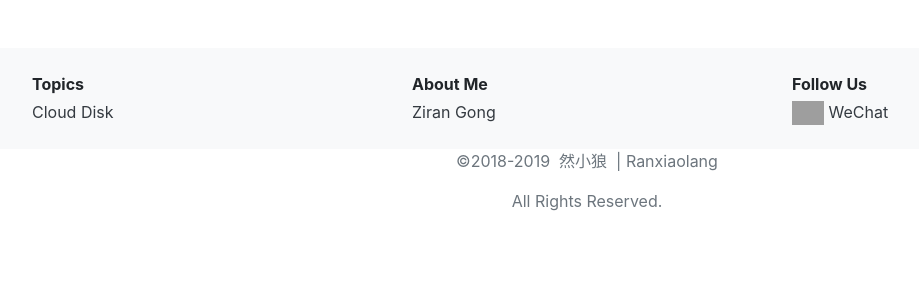
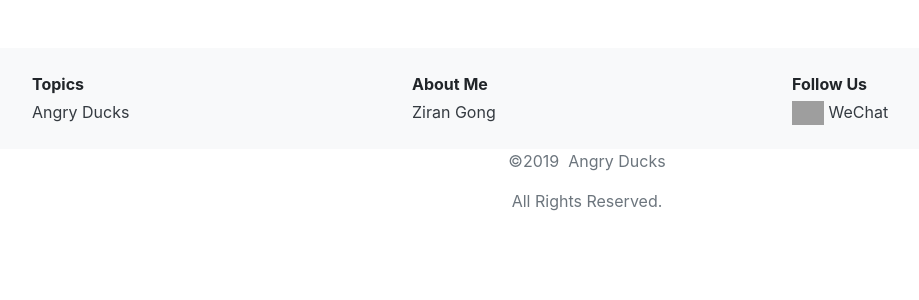
Before and after one commit to nature1995/angry-duckhacks, a Flask app: template templates/theme.html in a window 1280 px wide. Shown: the part 87-387 px from the top of the page, without its empty margins (53-972 px from the left). Run offline with Flask 2, Linux system fonts and the light colour scheme; the template is opened without the code that fills it, so the values that code supplies are empty; some libraries are stand-ins or nearby versions; grey boxes are pictures that could not be loaded.

Commit message:
Update
Update

```diff
--- a/templates/index.html
+++ b/templates/index.html
@@ -33,7 +33,7 @@
   {% block content %}
     <div class="container">
 
-      <h1>Angry Duck</h1>
+      <h1>Angry Ducks</h1>
       <p class="page-description">Speech Sentiment Text Recorder</p>
 
       <div class="app">
--- a/templates/theme.html
+++ b/templates/theme.html
@@ -3,12 +3,12 @@
   <head>
     <meta charset="utf-8">
     <meta name="viewport" content="width=device-width, initial-scale=1, shrink-to-fit=no">
-    <meta name="description" content="然小狼 | ranxiaolang.com">
+    <meta name="description" content="Angry Ducks | Speech Sentiment Text Recorder">
     <meta name="viewport" content="width=device-width, initial-scale=1, shrink-to-fit=no">
-    <meta name="author" content="Ziran Gong">
+    <meta name="author" content="Ziran Gong Team">
     <link rel="icon" href="{{ url_for('static',filename='images/favicon.ico')}}">
 
-    <title>然小狼 | ranxiaolang.com</title>
+    <title>Angry Ducks | Speech Sentiment Text Recorder</title>
 
 
     {% block style %}
@@ -40,7 +40,7 @@
               Article
               </a>
               <div class="dropdown-menu text-right" aria-labelledby="navbarDropdownMenuLink">
-                  <a class="dropdown-item" href=#>ROG</a>
+                  <a class="dropdown-item" href="./">Angry Ducks</a>
               </div>
               </li>
 
@@ -50,9 +50,7 @@
               Resource
               </a>
               <div class="dropdown-menu text-right" aria-labelledby="navbarDropdownMenuLink">
-                  <a class="dropdown-item" href="#">Baidu-Cloud</a>
-                  <a class="dropdown-item" href="#">Snake</a>
-                  <a class="dropdown-item"href="#">2048</a>
+                  <a class="dropdown-item" href="./">Angry Ducks</a>
               </div>
               </li>
 
@@ -62,9 +60,7 @@
               Tools
               </a>
               <div class="dropdown-menu text-right" aria-labelledby="navbarDropdownMenuLink">
-                  <a class="dropdown-item" href="#">Software</a>
-                  <a class="dropdown-item" href="#">Document</a>
-                  <a class="dropdown-item" href="#">IOT</a>
+                  <a class="dropdown-item" href="./">Angry Ducks</a>
               </div>
               </li>
 
@@ -94,8 +90,8 @@
             <div class="col-sm">
                 <dt class="mb-1 mt-2">Topics</dt>
                 <dd class="mb-0">
-                    <a class="text-dark" href="http://www.ranxiaolang.com:8000">
-                        Cloud Disk</a>
+                    <a class="text-dark" href="./">
+                        Angry Ducks</a>
                 </dd>
              </div>
             <div class="col-sm">
@@ -117,7 +113,7 @@
 
     <footer class="text-muted">
       <div class="container">
-        <p align="center"> ©2018-2019&nbsp;&nbsp;然小狼&nbsp;&nbsp;|&nbsp;Ranxiaolang</p>
+        <p align="center"> ©2019&nbsp;&nbsp;Angry Ducks</p>
         <p align="center"> <a align="center" class="text-muted" href="http://www.miitbeian.gov.cn/"> All Rights Reserved.</a>
         </p>
       </div>
```
